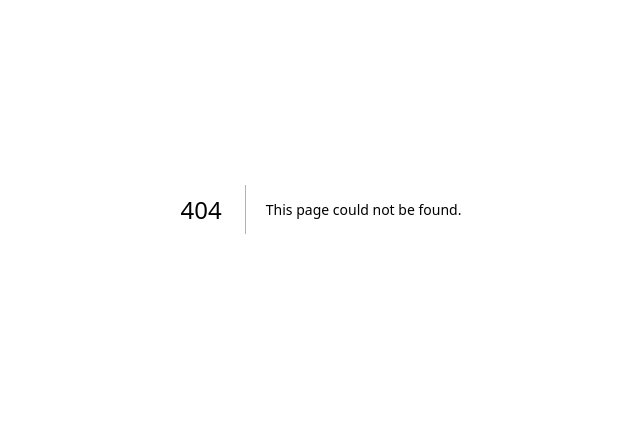
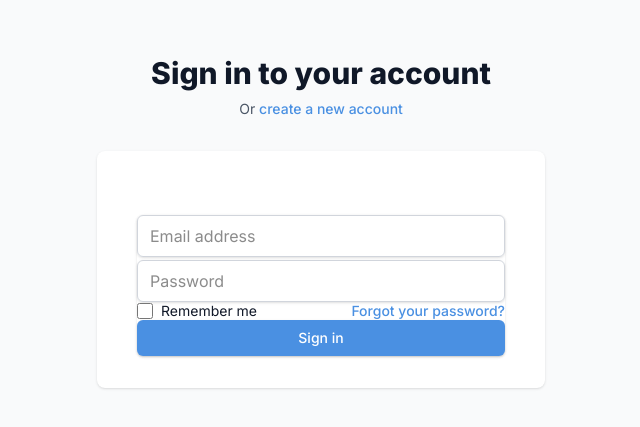
Before and after one commit to mwihoti/Hospital-Management-System, a Next.js app: page /auth/login in a window 1280 px wide. Before the commit this address had no page. Shown: the part 191-618 px from the top of the page, without its empty margins (319-959 px from the left). Built offline with nearby package versions, Linux system fonts and the light colour scheme.

Commit message:
feat: add user login

```diff
--- /dev/null
+++ b/app/auth/login/page.tsx
@@ -0,0 +1,186 @@
+"use client"
+
+import type React from "react"
+import { useState, useEffect } from "react"
+import { useRouter, useSearchParams } from "next/navigation"
+import Link from "next/link"
+import { Activity } from "lucide-react"
+
+export default function Login() {
+
+    const router = useRouter()
+    const searchParams = useSearchParams()
+    const [formData, setFormData] = useState({
+        email : "",
+        password : "",
+    })
+
+    const [loading, setLoading] = useState(false)
+    const [error, setError] = useState("")
+    const [successMessage, setSuccessMessage] = useState("")
+
+
+    useEffect(() => {
+        const registered = searchParams.get("registered")
+        if (registered) {
+            setSuccessMessage("Registration successful! please log in.")
+        }
+    }, [searchParams])
+
+    const handleChange = (e: React.ChangeEvent<HTMLInputElement>) => {
+        const { name, value } = e.target
+        setFormData((prev) => ({...prev, [name]: value}))
+    }
+
+
+    const handleSubmit = async (e: React.FormEvent) => {
+        e.preventDefault()
+        setError("")
+        setSuccessMessage("")
+        // Todo add api call to authenticate
+        try {
+            setLoading(true)
+
+            const response = await fetch("/api/auth/login", {
+                method: "POST",
+                headers: {
+                    "Content-Type": "application/json",
+                },
+                body: JSON.stringify(formData),
+            })
+
+            const data = await response.json()
+            if (!response.ok) {
+                throw new Error(data.error || "Login failed")
+            }
+            // Store token in localStorage or cookies
+            localStorage.setItem("token", data.token)
+
+            // Store user info
+            localStorage.setItem("user", JSON.stringify(data.user))
+
+            // Redirect based on role
+            switch (data.user.role) {
+                case "admin":
+                    router.push('/admin/dashboard')
+                    break
+                case "doctor":
+                    router.push('/admin/doctor')
+                    break
+                case "patient":
+                    router.push('/patient')
+                    break
+                default:
+                    router.push('/')
+            }
+
+
+        console.log("Login successful")
+        } catch (err: any) {
+            setError(err.message)
+        } finally {
+            setLoading(false)
+        }
+
+        // Redirect to dashboard after successfull login
+        router.push("/")
+    }
+
+
+    return (
+        <div className="min-h-screen flex items-center justify-center bg-gray-50 py-12 px-4 sm:px-6 lg:px-6">
+            <div className="max-w-md w-full space-y-8">
+                <div>
+                    <h2 className="mt-6 text-center text-3xl font-extrabold text-gray-900">Sign in to your account</h2>
+                    <p className="mt-2 text-center text-sm text-gray-600">
+          Or{" "}
+          <Link href="/auth/register" className="font-medium text-[#4A90E2] hover:text-[#3A80D2]">
+            create a new account
+          </Link>
+        </p>
+                </div>
+                <div className="mt-8 sm:mx-auto sm:w-full sm:max-w-md">
+        <div className="bg-white py-8 px-4 shadow sm:rounded-lg sm:px-10">
+          {error && <div className="mb-4 bg-red-50 border border-red-200 text-red-700 px-4 py-3 rounded">{error}</div>}
+
+          {successMessage && (
+            <div className="mb-4 bg-green-50 border border-green-200 text-green-700 px-4 py-3 rounded">
+              {successMessage}
+            </div>
+          )}
+                <form className="mt-8 space-y-6" onSubmit={handleSubmit}>
+                    <input type="hidden" name="remember" value="true" />
+                    <div className="rounded-md shadow-sm -space-y-px">
+                        <div>
+                            <label htmlFor="email-address" className="sr-only">
+                                Email address
+                            </label>
+                            <input
+                                id="email-address"
+                                name="email"
+                                type="email"
+                                autoComplete="email"
+                                required
+                                  className="mt-1 block w-full py-2 px-3 border border-gray-300 rounded-md shadow-sm focus:outline-none
+                                  focus:ring-[#4A90E2] focus:border-[#4A90E2]"
+                                placeholder="Email address"
+                                value={formData.email}
+                                onChange={handleChange}/>
+
+
+                        </div>
+                        <div>
+                            <label htmlFor="password" className="sr-only">
+                                Password
+                            </label>
+                            <input
+                                id="password"
+                                name="password"
+                                type="password"
+                                autoComplete="current-password"
+                                required
+                                className="mt-1 block w-full py-2 px-3 border border-gray-300 rounded-md
+                                shadow-sm focus:outline-none focus:ring-[#4A90E2] focus:border-[#4A90E2]"                                placeholder="Password"
+                                value={formData.password}
+                                onChange={handleChange}
+                              />
+                        </div>
+
+                        <div className="flex items-center justify-between">
+                            <div className="flex items-center">
+                                <input
+                                    id="remember-me"
+                                    name="remember-me"
+                                    type="checkbox"
+                                    className="h-4 w-4 text-[#4A90E2] focus:ring-[#4A90E2] border-gray-300 rounded" />
+                                    <label htmlFor="remember-me" className="ml-2 block text-sm text-gray-900">
+                                        Remember me
+                                    </label>
+                            </div>
+                            <div className="text-sm">
+                                <a href="#" className="font-medium text-[#4A90E2] hover:text=[#380D2]">
+                                    Forgot your password?
+                                </a>
+                            </div>
+                        </div>
+                        <div>
+                            <button
+                                type="submit"
+                                disabled={loading}
+                                className="w-full flex justify-center py-2 px-4 boder border-transparent rounded-md shadow-sm
+                                text-sm font-medium text-white bg-[#4A90E2] hover:bg-[#3A80D2] focus:outline-none focus:ring-2 focus:ring-offset-2
+                                focus:ring-[#4A90E2] disabled:opacity-50"
+                                >
+                                    {loading ? "Signing in..." : "Sign in"}
+                                </button>
+                        </div>
+                    </div>
+
+
+                </form>
+                </div>
+            </div>
+          </div>
+        </div>
+    )
+}
--- a/package.json
+++ b/package.json
@@ -12,6 +12,7 @@
     "@shadcn/ui": "^0.0.4",
     "class-variance-authority": "^0.7.1",
     "lucide-react": "^0.479.0",
+    "mongodb": "^6.14.2",
     "next": "15.2.1",
     "react": "^19.0.0",
     "react-dom": "^19.0.0",
```
Also changed, not shown: 1 other file (tests, documents, lock files or other folders).
